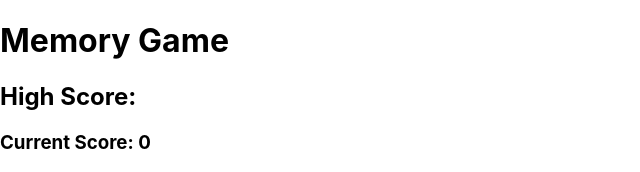
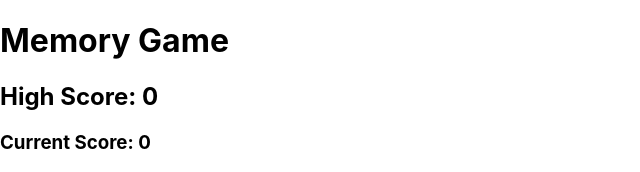
Before and after one commit to eilx/memory-game, a React (Vite) app: page / in a window 1280 px wide. Shown: the top 172 px of the page, without its empty margins (0-640 px from the left). Built offline with nearby package versions, Linux system fonts and the light colour scheme.

Commit message:
Add a fallback highscore, minor cleanup

```diff
--- a/src/App.jsx
+++ b/src/App.jsx
@@ -28,7 +28,7 @@ export default function App() {
 			<h1>Memory Game</h1>
 
 			<div>
-				<h2>High Score: { high_score }</h2>
+				<h2>High Score: { high_score | 0 }</h2>
 				<h3>Current Score: { score }</h3>
 			</div>
 		</header>
@@ -41,7 +41,6 @@ export default function App() {
 		/>
 
 		<footer>
-
 			<a href='https://icons8.com'>Icons by <span>Icons8</span></a>
 		</footer>
 	</>
```
